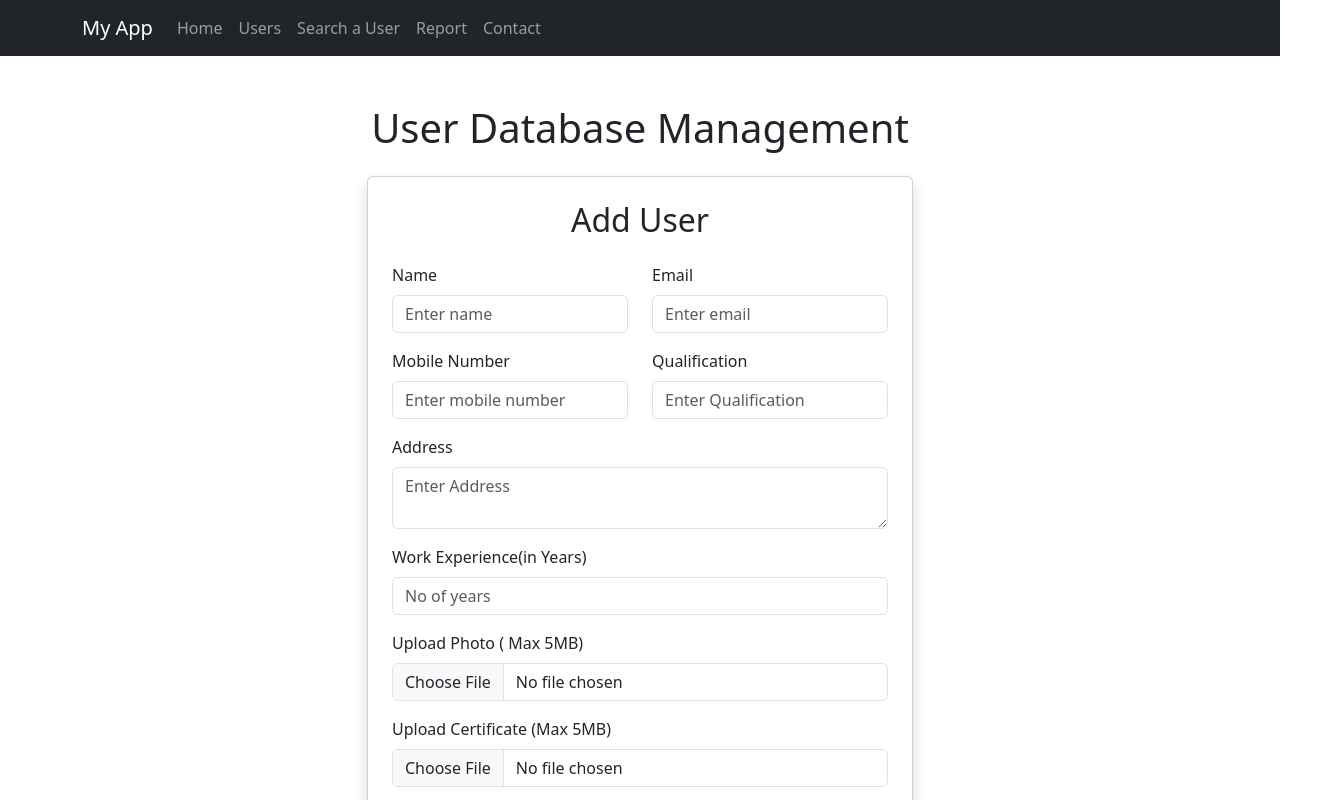
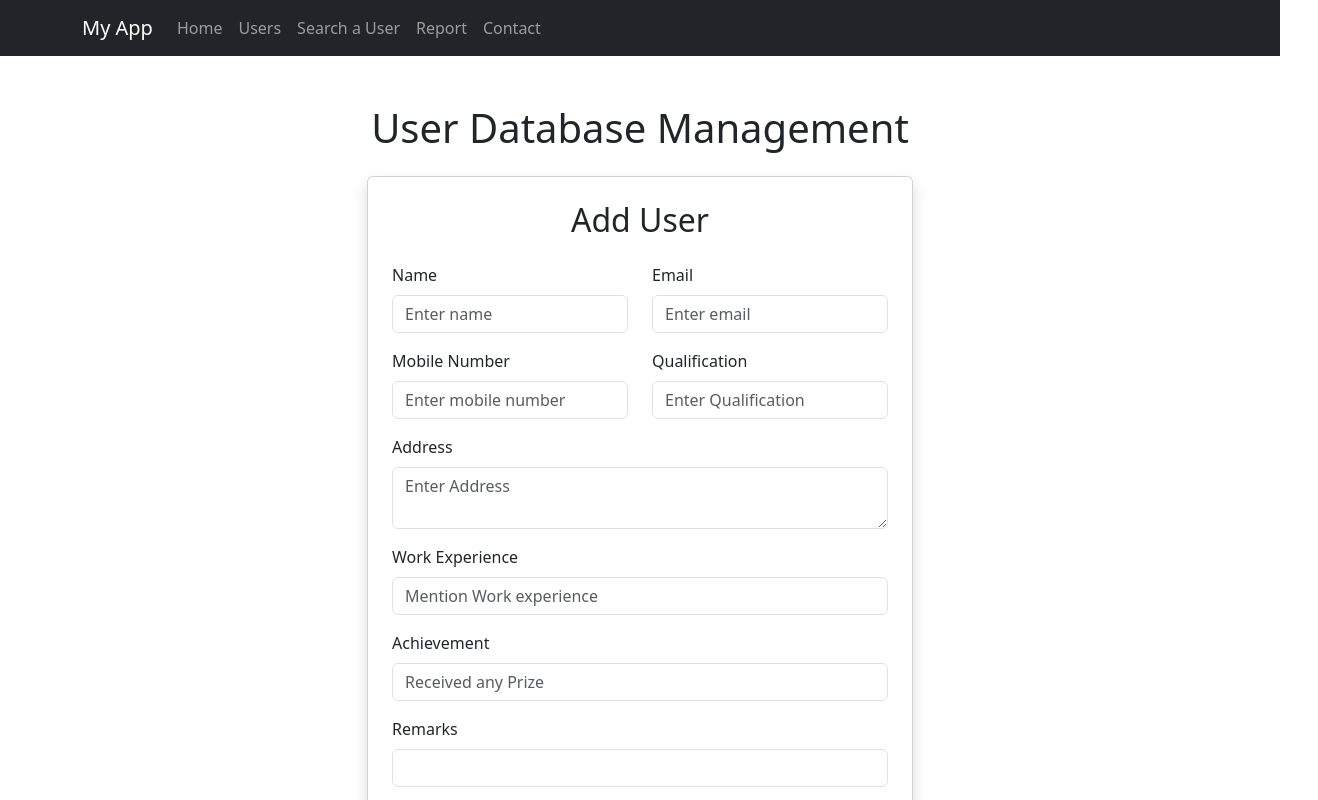
Before and after one commit to gautamcse27/crud_app, a React (Create React App) app in the folder frontend/: page /users in a window 1280 px wide. Shown: the top 800 px of the page, 1318 px wide, since content can reach past the window. Built offline with nearby package versions, Linux system fonts and the light colour scheme; no server answers.

Commit message:
Update UserApp.js

```diff
--- a/frontend/src/UserApp.js
+++ b/frontend/src/UserApp.js
@@ -11,6 +11,8 @@ const UserApp = () => {
     const [qualification, setQualification] = useState('');
     const [address, setAddress] = useState('');
     const [workExperience, setWorkExperience] = useState('');
+    const [achievement, setAchievement] = useState('');
+    const [remarks, setRemarks] = useState('');
     const [photo, setPhoto] = useState(null);
     const [pdfFile, setPdfFile] = useState(null);
     const [editId, setEditId] = useState(null);
@@ -41,6 +43,8 @@ const UserApp = () => {
         formData.append('qualification', qualification);
         formData.append('address', address);
         formData.append('work_experience', workExperience);
+        formData.append('achievement', achievement);
+        formData.append('remarks', remarks);
         if (photo){
           formData.append('photo', photo);
         if (pdfFile) formData.append('pdf', pdfFile);
@@ -92,6 +96,8 @@ const UserApp = () => {
         setQualification(user.qualification || '');
         setAddress(user.address || '');
          setWorkExperience(user.work_experience || '');
+         setAchievement(user.achievement || '');
+         setRemarks(user.remarks || '');
         setEditId(user.id);
     };
     const indexOfLastUser = currentPage*usersPerPage;
@@ -168,16 +174,37 @@ const UserApp = () => {
                             />
                         </div>
                         <div className="mb-3">
-                           <label className="form-label">Work Experience(in Years)</label>
+                           <label className="form-label">Work Experience</label>
                           <input
                              type="text"
                                className="form-control"
-                               placeholder="No of years"
+                               placeholder="Mention Work experience"
                             value={workExperience}
                            onChange={(e) => setWorkExperience(e.target.value)}
                            required
                             />
                         </div>
+                        <div className="mb-3">
+                            <label className="form-label">Achievement</label>
+                        <input
+                          type="text"
+                            className="form-control"
+                             placeholder="Received any Prize"
+                        value={achievement}
+                         onChange={(e) => setAchievement(e.target.value)}
+                         required
+                         />
+                    </div>
+                    <div className="mb-3">
+                         <label className="form-label">Remarks</label>
+                        <input
+                            type="text"
+                            className="form-control"
+                        value={remarks}
+                        onChange={(e) => setRemarks(e.target.value)}
+                        required
+                        />
+                    </div>
                         <div className="mb-3">
                             <label htmlFor="photo" className="form-label">Upload Photo ( Max 5MB)</label>
                             <input
@@ -218,9 +245,12 @@ const UserApp = () => {
                                 <th>Qualification</th>
                                 <th>Address</th>
                                 <th>Work Experience</th>
+                                <th>Achievement</th>
+                                <th>Remarks</th>
                                 <th>Photo</th>
                                 <th>Certificate</th>
                                 <th>Actions</th>
+                                <th>Profile</th>
                             </tr>
                         </thead>
                         <tbody>
@@ -234,6 +264,8 @@ const UserApp = () => {
                                     <td>{user.qualification}</td>
                                     <td>{user.address}</td>
                                     <td>{user.work_experience}</td>
+                                    <td>{user.achievement}</td>
+                                    <td>{user.remarks}</td>
                                     <td>
                                         {user.photo && (
                                             <img
```
